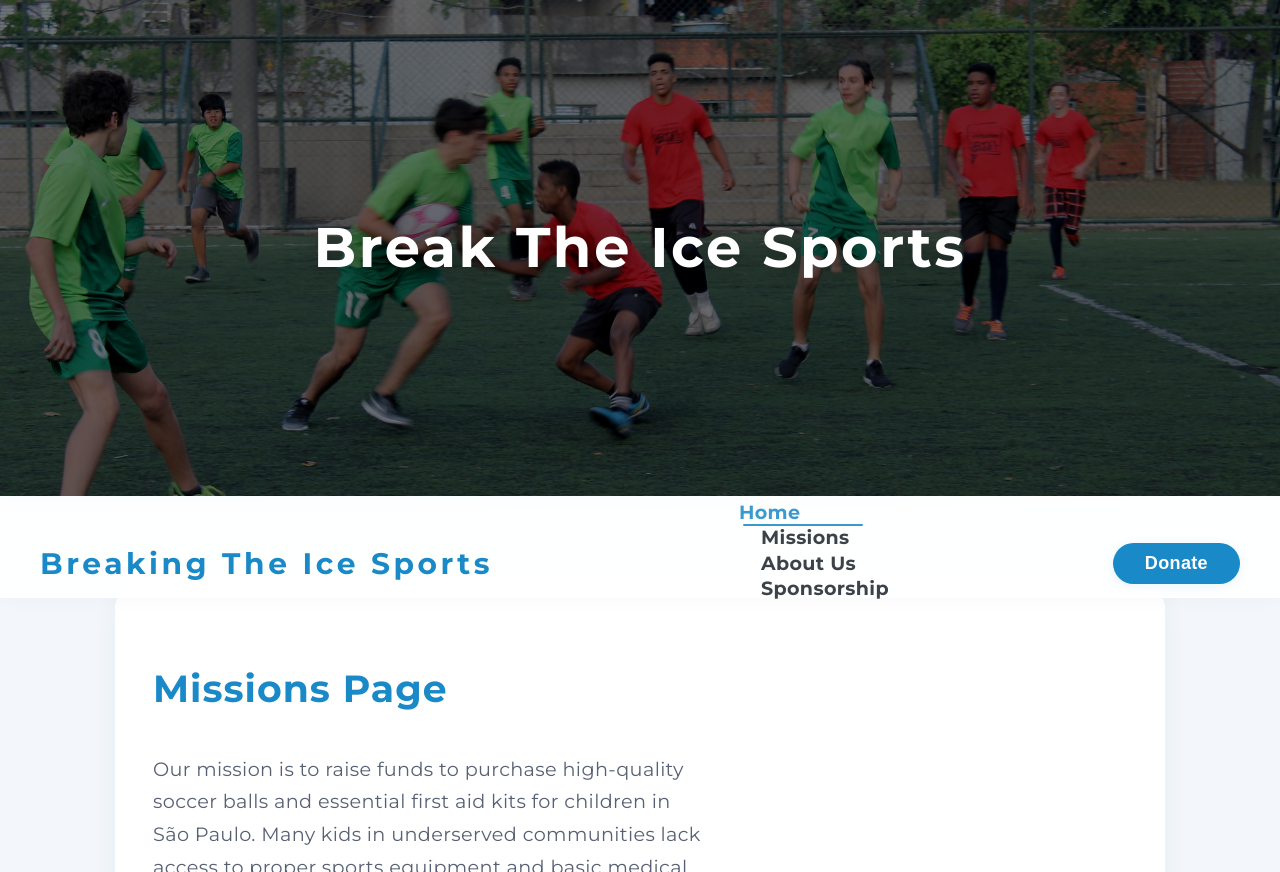
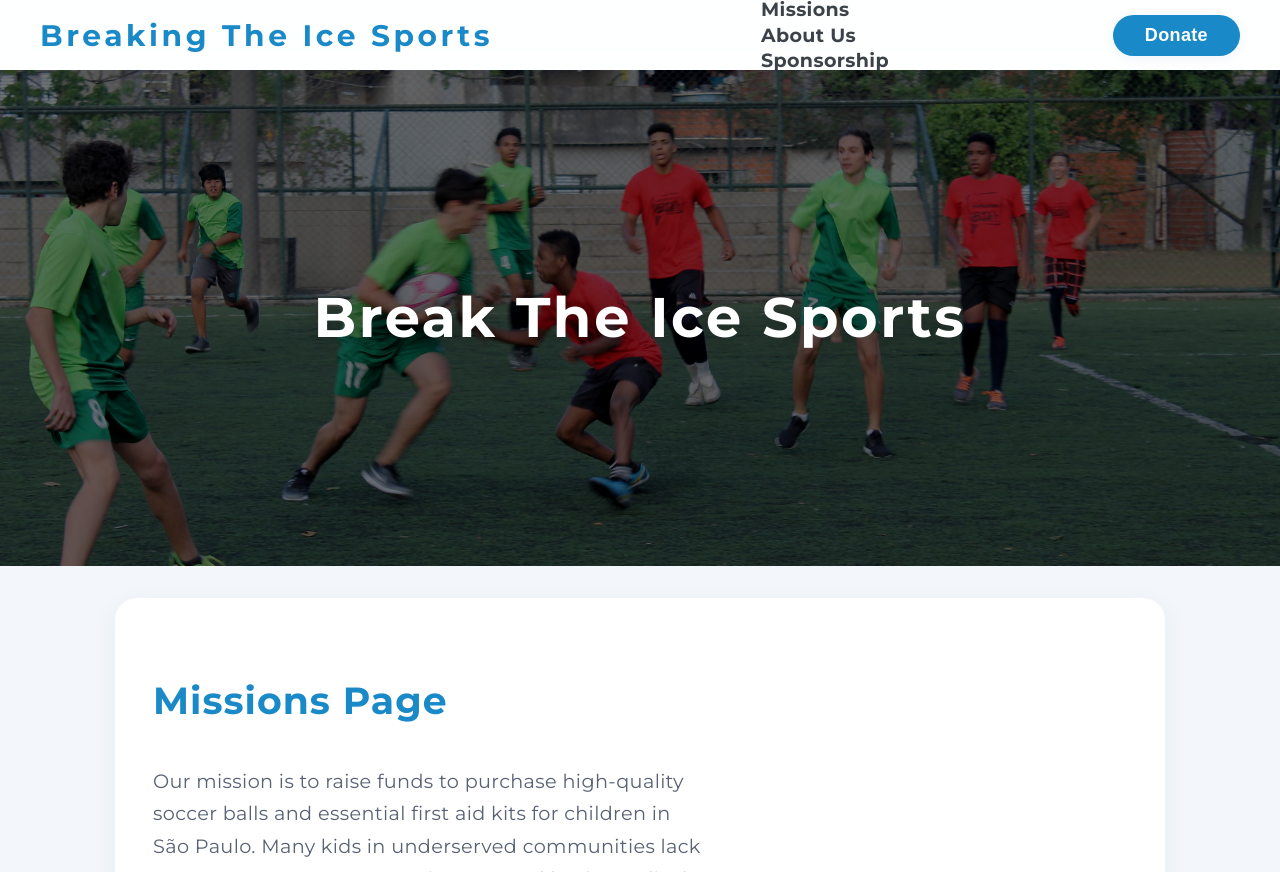
Before and after one commit to BreakingTheIce/trialbreak, a plain HTML site: page index.html in a window 1280 px wide. Shown: the top 872 px of the page. Drawn offline with Linux system fonts and the light colour scheme.

Commit message:
Update index.html

```diff
--- a/index.html
+++ b/index.html
@@ -101,25 +101,26 @@
       background: #126090;
     }
     .hero {
+      position: relative;
+      margin-top: 70px; /* height of the fixed header */
       height: 62vh;
       min-height: 380px;
-      background: url('your-hero-image.jpg') center/cover no-repeat;
       display: flex;
       align-items: center;
       justify-content: center;
-      position: relative;
+      overflow: hidden;
       margin-bottom: 32px;
     }
-    .hero::before {
-      content: "";
+    .hero-image {
       position: absolute;
       inset: 0;
-      background: linear-gradient(120deg, rgba(26,137,199,0.78) 12%, rgba(255,255,255,0.10) 100%);
-      opacity: .77;
+      background: url('Backdrop.jpg') center/cover no-repeat;
+      z-index: 0;
+      filter: brightness(0.45) contrast(1.1);
     }
     .hero-content {
+      position: relative;
       z-index: 1;
-      position: relative;
       color: #fff;
       text-align: center;
       width: 100%;
@@ -134,12 +135,12 @@
       margin: 0;
       letter-spacing: 2.5px;
       line-height: 1.13;
-      text-shadow: 0 3px 20px rgba(0,0,0,0.11);
+      text-shadow: 0 3px 20px rgba(0,0,0,0.25);
     }
     main {
       max-width: 1050px;
       margin: 0 auto;
-      margin-top: 90px;
+      margin-top: 30px;
       padding: 0 18px 0 18px;
     }
     section {
@@ -397,53 +398,7 @@
   </style>
 </head>
 <body>
-  <header><!-- Hero Section Example -->
-<div class="hero" id="home">
-  <div class="hero-image"></div>
-  <div class="hero-content">
-    <h1>Break The Ice Sports</h1>
-  </div>
-</div>
-
-<style>
-.hero {
-  position: relative;
-  height: 62vh;
-  min-height: 380px;
-  display: flex;
-  align-items: center;
-  justify-content: center;
-  margin-bottom: 32px;
-  overflow: hidden;
-}
-.hero-image {
-  position: absolute;
-  inset: 0;
-  background: url('Backdrop.jpg') center/cover no-repeat;
-  z-index: 0;
-  /* Dark overlay on the image */
-  filter: brightness(0.45) contrast(1.1);
-}
-.hero-content {
-  position: relative;
-  z-index: 1;
-  color: #fff;
-  text-align: center;
-  width: 100%;
-  display: flex;
-  flex-direction: column;
-  align-items: center;
-  justify-content: center;
-}
-.hero-content h1 {
-  font-size: 3.1rem;
-  font-weight: 900;
-  margin: 0;
-  letter-spacing: 2.5px;
-  line-height: 1.13;
-  text-shadow: 0 3px 20px rgba(0,0,0,0.25);
-}
-</style>
+  <header>
     <div class="nav-inner">
       <a href="#home" class="nav-logo">Breaking The Ice Sports</a>
       <nav>
@@ -456,8 +411,9 @@
     </div>
   </header>
   <div class="hero" id="home">
+    <div class="hero-image"></div>
     <div class="hero-content">
-      <h1>Breaking The Ice Sports</h1>
+      <h1>Break The Ice Sports</h1>
     </div>
   </div>
   <main>
```
